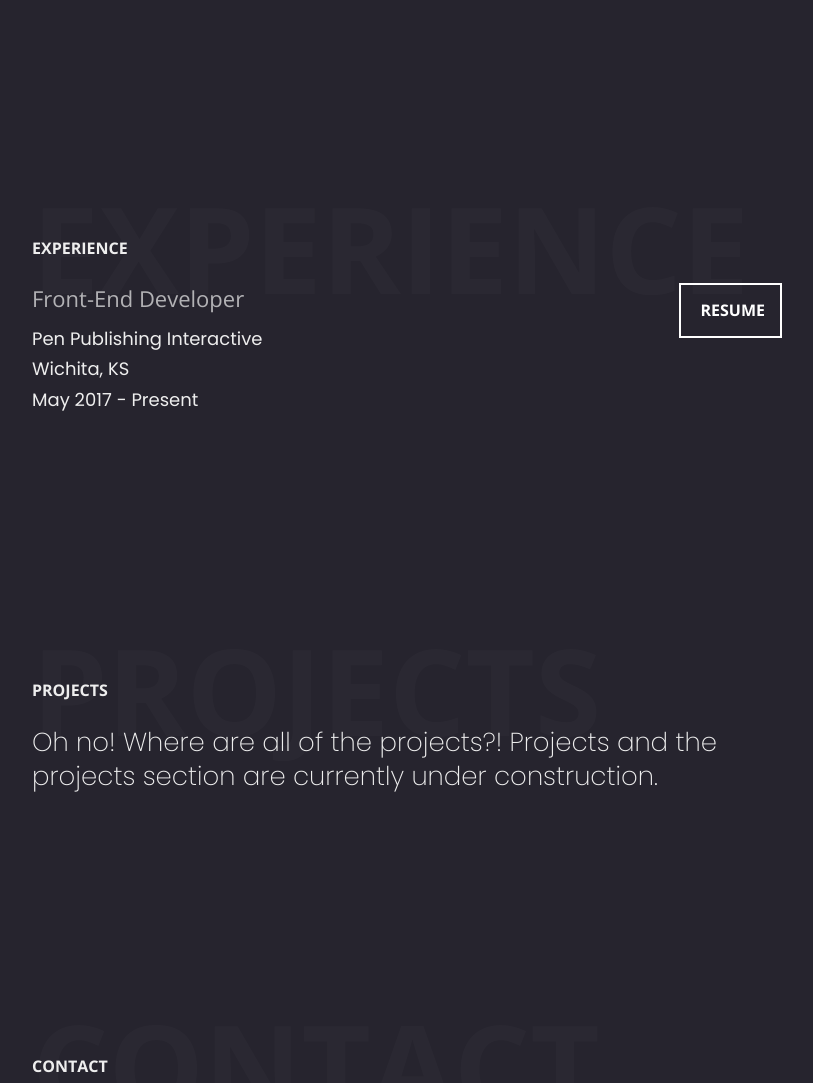
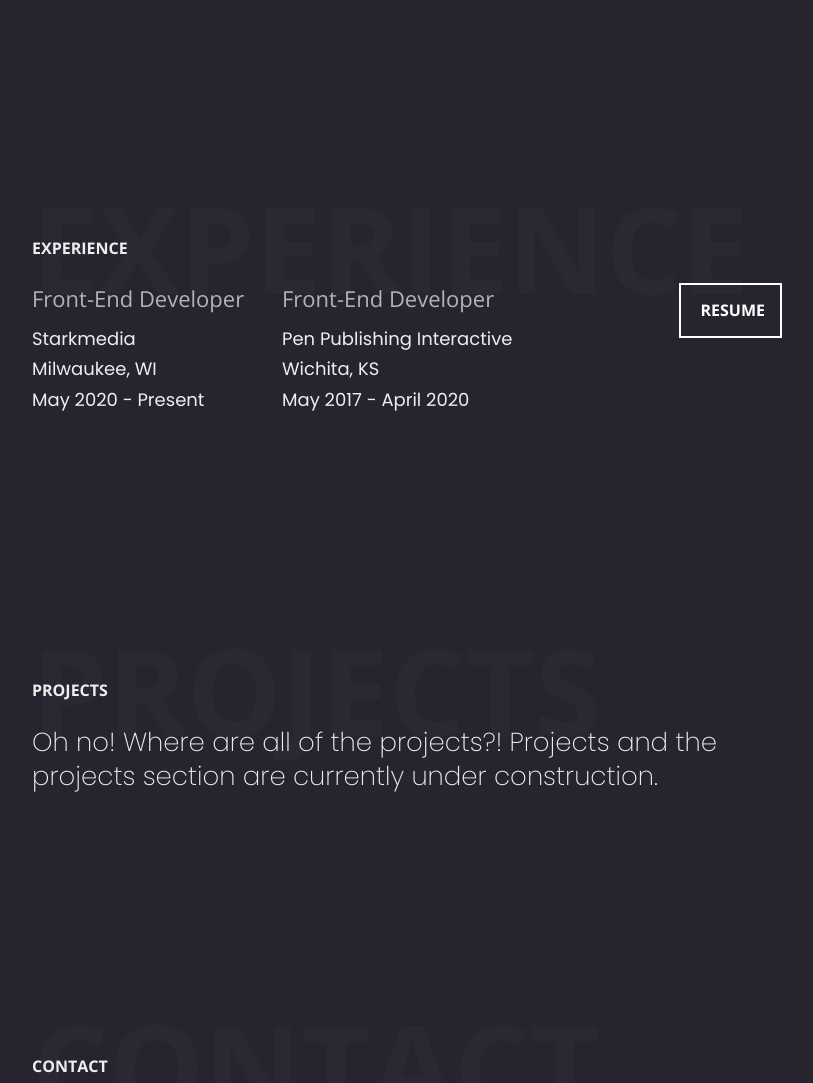
Before and after one commit to JeffPach/-JeffPach.github.io, a website: page index.html in a window 1280 px wide. Shown: the part 1225-2308 px from the top of the page, without its empty margins (233-1046 px from the left). Drawn offline with nearby package versions, Linux system fonts and the light colour scheme; a script that the page names is missing; some icons are missing.

Commit message:
Update index.html
Add new experience

```diff
--- a/index.html
+++ b/index.html
@@ -153,11 +153,21 @@
           <div>
             <span class="heading-title--sub">Front-End Developer</span>
             <p>
+              Starkmedia
+              <br />
+              Milwaukee, WI
+              <br />
+              May 2020 - Present
+            </p>
+          </div>
+          <div>
+            <span class="heading-title--sub">Front-End Developer</span>
+            <p>
               Pen Publishing Interactive
               <br />
               Wichita, KS
               <br />
-              May 2017 - Present
+              May 2017 - April 2020
             </p>
           </div>
           <div class="align-button">
```
